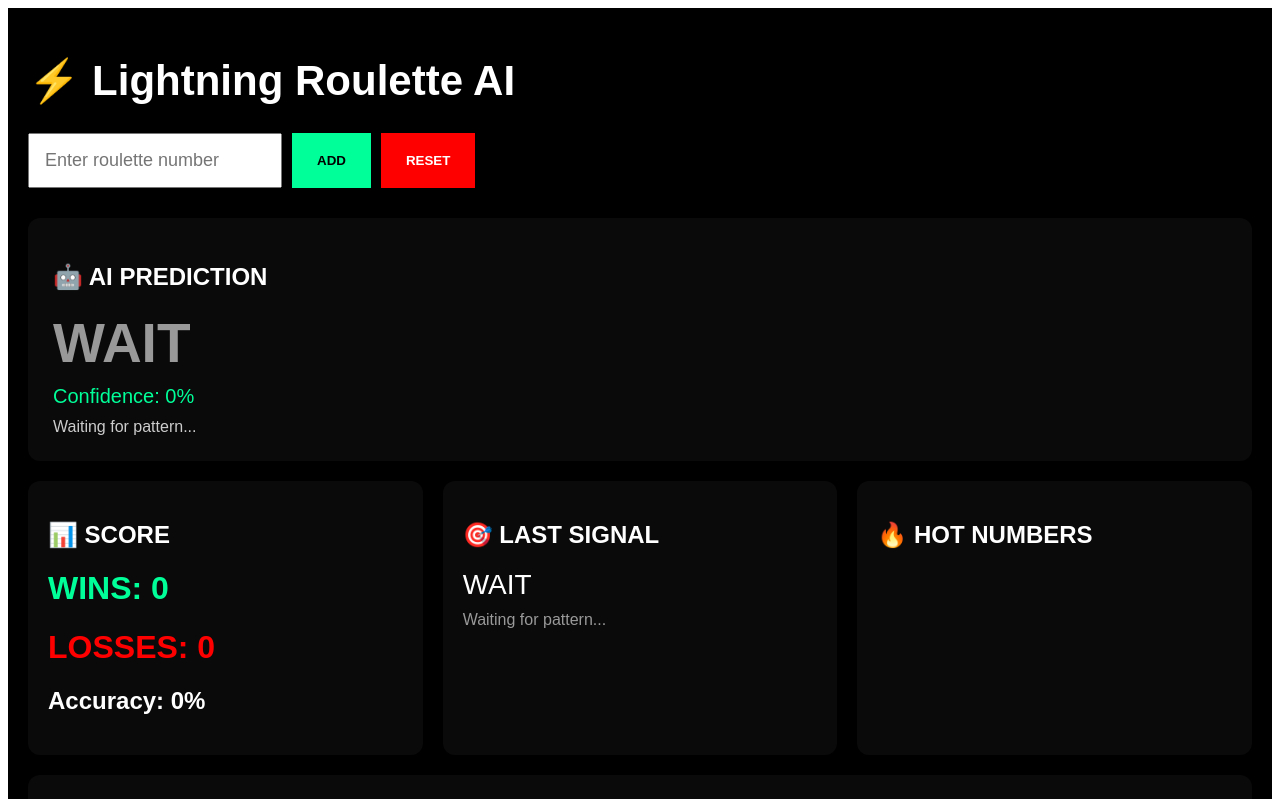
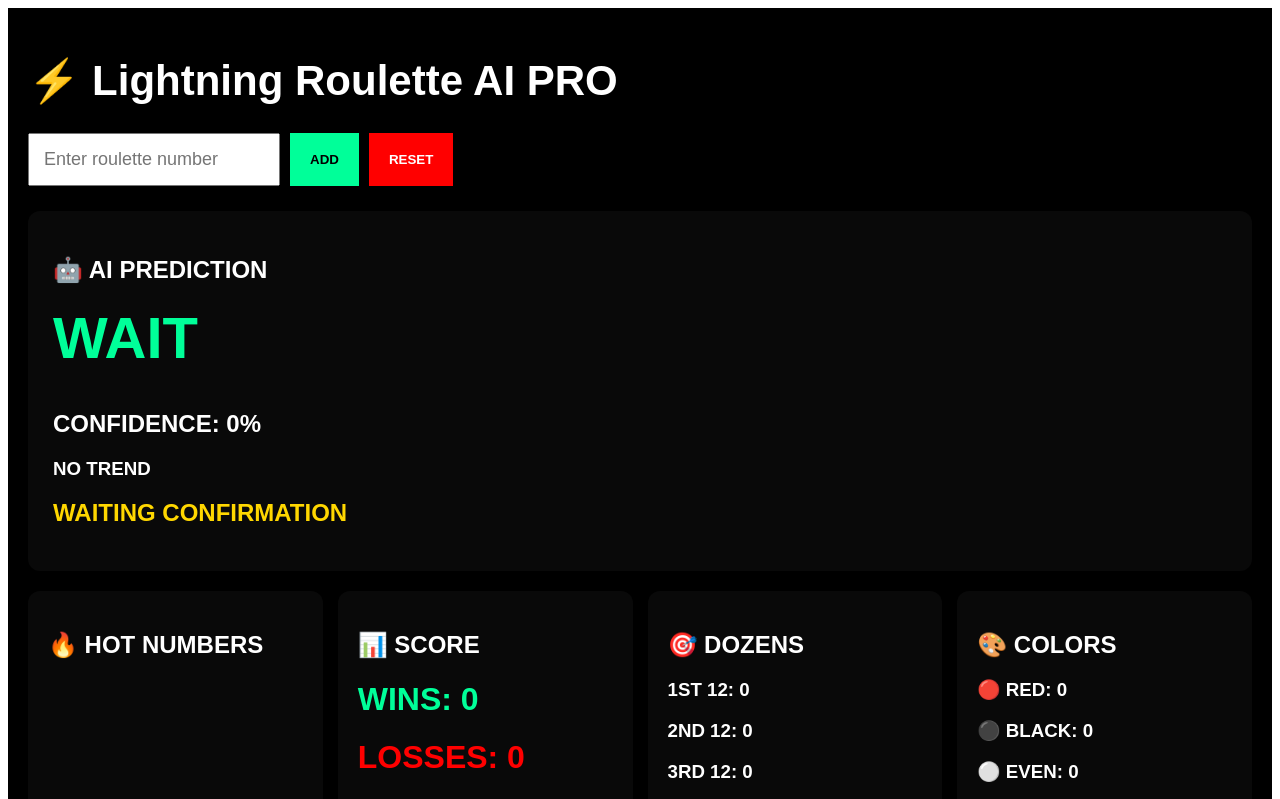
Before and after one commit to leonardoans07/roleta, a Next.js app: page / in a window 1280 px wide. Shown: the top 799 px of the page. Built offline with nearby package versions, Linux system fonts and the light colour scheme.

Commit message:
Update page.js

```diff
--- a/app/page.js
+++ b/app/page.js
@@ -1,463 +1,479 @@
-'use client'
-
-import { useState } from 'react'
+"use client";
+import { useState } from "react";
 
 export default function Home() {
-  const [input, setInput] = useState('')
-  const [numbers, setNumbers] = useState([])
-  const [prediction, setPrediction] = useState('WAIT')
-  const [confidence, setConfidence] = useState(0)
-  const [signalType, setSignalType] = useState('Waiting for pattern...')
-  const [wins, setWins] = useState(0)
-  const [losses, setLosses] = useState(0)
-  const [lastPrediction, setLastPrediction] = useState(null)
+  const [number, setNumber] = useState("");
+  const [history, setHistory] = useState([]);
+  const [prediction, setPrediction] = useState("WAIT");
+  const [confidence, setConfidence] = useState(0);
+  const [trend, setTrend] = useState("NO TREND");
+  const [status, setStatus] = useState("WAITING CONFIRMATION");
 
-  const europeanWheel = [
-    0, 32, 15, 19, 4, 21, 2, 25,
-    17, 34, 6, 27, 13, 36, 11, 30,
-    8, 23, 10, 5, 24, 16, 33, 1,
-    20, 14, 31, 9, 22, 18, 29, 7,
-    28, 12, 35, 3, 26
-  ]
+  const [wins, setWins] = useState(0);
+  const [losses, setLosses] = useState(0);
 
-  const redNumbers = [
-    1,3,5,7,9,12,14,16,18,19,
-    21,23,25,27,30,32,34,36
-  ]
+  const [lastSignal, setLastSignal] = useState(null);
+  const [signalActive, setSignalActive] = useState(false);
 
-  function getColor(num) {
-    if (num === 0) return 'green'
-    return redNumbers.includes(num) ? 'red' : 'black'
+  const rouletteColors = {
+    red: [
+      1,3,5,7,9,12,14,16,18,
+      19,21,23,25,27,30,32,34,36
+    ]
+  };
+
+  const voisins = [
+    22,18,29,7,28,12,35,3,26,
+    0,32,15,19,4,21,2,25
+  ];
+
+  function getColor(n) {
+    if (n === 0) return "green";
+    return rouletteColors.red.includes(n) ? "red" : "black";
   }
 
-  function getDozen(num) {
-    if (num >= 1 && num <= 12) return '1ST 12'
-    if (num >= 13 && num <= 24) return '2ND 12'
-    if (num >= 25 && num <= 36) return '3RD 12'
-    return 'ZERO'
+  function getDozen(n) {
+    if (n >= 1 && n <= 12) return "1ST 12";
+    if (n >= 13 && n <= 24) return "2ND 12";
+    if (n >= 25 && n <= 36) return "3RD 12";
+    return "ZERO";
   }
 
-  function getSector(num) {
-    const voisins = [
-      22,18,29,7,28,12,35,3,26,
-      0,32,15,19,4,21,2,25
-    ]
-
-    const tiers = [
-      27,13,36,11,30,8,
-      23,10,5,24,16,33
-    ]
-
-    const orphelins = [
-      1,20,14,31,9,17,34,6
-    ]
-
-    if (voisins.includes(num)) return 'VOISINS'
-    if (tiers.includes(num)) return 'TIERS'
-    if (orphelins.includes(num)) return 'ORPHELINS'
-    return 'ZERO'
-  }
-
-  function analyzePatterns(list) {
-    if (list.length < 6) {
-      setPrediction('WAIT')
-      setConfidence(0)
-      setSignalType('Collecting data...')
-      return
-    }
-
-    const recent = list.slice(0, 8)
-
-    // DOZENS
-    let dozenCount = {
-      '1ST 12': 0,
-      '2ND 12': 0,
-      '3RD 12': 0
-    }
-
-    // SECTORS
-    let sectorCount = {
-      VOISINS: 0,
-      TIERS: 0,
-      ORPHELINS: 0
-    }
-
-    recent.forEach(n => {
-      const dz = getDozen(n)
-      const sector = getSector(n)
-
-      if (dz !== 'ZERO') {
-        dozenCount[dz]++
-      }
-
-      if (sector !== 'ZERO') {
-        sectorCount[sector]++
-      }
-    })
-
-    let bestDozen = Object.keys(dozenCount).reduce((a, b) =>
-      dozenCount[a] > dozenCount[b] ? a : b
-    )
-
-    let bestSector = Object.keys(sectorCount).reduce((a, b) =>
-      sectorCount[a] > sectorCount[b] ? a : b
-    )
-
-    let dozenScore = dozenCount[bestDozen]
-    let sectorScore = sectorCount[bestSector]
-
-    // PRIORIDADE MAIOR PARA SETORES
-    if (sectorScore >= 4) {
-      setPrediction(bestSector)
-      setConfidence(85 + sectorScore)
-      setSignalType('🔥 Strong wheel sector repetition')
-
-      setLastPrediction({
-        type: 'sector',
-        value: bestSector
-      })
-
-      return
-    }
-
-    // DEZENAS
-    if (dozenScore >= 5) {
-      setPrediction(bestDozen)
-      setConfidence(70 + dozenScore)
-      setSignalType('📈 Dozen momentum detected')
-
-      setLastPrediction({
-        type: 'dozen',
-        value: bestDozen
-      })
-
-      return
-    }
-
-    // ANALISE DE PROXIMIDADE NA RODA
-    let closeHits = 0
-
-    for (let i = 0; i < recent.length - 1; i++) {
-      const current = europeanWheel.indexOf(recent[i])
-      const next = europeanWheel.indexOf(recent[i + 1])
-
-      let diff = Math.abs(current - next)
-
-      if (diff <= 4 || diff >= 33) {
-        closeHits++
-      }
-    }
-
-    if (closeHits >= 4) {
-      setPrediction('VOISINS')
-      setConfidence(78)
-      setSignalType('🎯 Wheel proximity detected')
-
-      setLastPrediction({
-        type: 'sector',
-        value: 'VOISINS'
-      })
-
-      return
-    }
-
-    setPrediction('WAIT')
-    setConfidence(0)
-    setSignalType('No strong pattern')
-  }
-
-  function checkWin(newNumber) {
-    if (!lastPrediction) return
-
-    let isWin = false
-
-    if (lastPrediction.type === 'dozen') {
-      if (getDozen(newNumber) === lastPrediction.value) {
-        isWin = true
-      }
-    }
-
-    if (lastPrediction.type === 'sector') {
-      if (getSector(newNumber) === lastPrediction.value) {
-        isWin = true
-      }
-    }
-
-    if (isWin) {
-      setWins(prev => prev + 1)
-    } else {
-      setLosses(prev => prev + 1)
-    }
+  function getSector(n) {
+    if (voisins.includes(n)) return "VOISINS";
+    if (n === 0) return "ZERO";
+    if ([1,6,9,14,17,20,31,34].includes(n)) return "ORPHELINS";
+    return "TIERS";
   }
 
   function addNumber() {
-    const num = parseInt(input)
+    const n = parseInt(number);
 
-    if (isNaN(num) || num < 0 || num > 36) return
+    if (isNaN(n) || n < 0 || n > 36) return;
 
-    checkWin(num)
+    const updated = [n, ...history].slice(0, 30);
 
-    const updated = [num, ...numbers].slice(0, 30)
+    // =========================
+    // CHECK WIN / LOSS
+    // =========================
 
-    setNumbers(updated)
+    if (signalActive && lastSignal) {
+      let win = false;
 
-    analyzePatterns(updated)
+      if (lastSignal.type === "DOZEN") {
+        win = getDozen(n) === lastSignal.value;
+      }
 
-    setInput('')
+      if (lastSignal.type === "SECTOR") {
+        win = getSector(n) === lastSignal.value;
+      }
+
+      if (win) {
+        setWins(prev => prev + 1);
+        setStatus("✅ WIN");
+      } else {
+        setLosses(prev => prev + 1);
+        setStatus("❌ LOSS");
+      }
+
+      setSignalActive(false);
+    }
+
+    // =========================
+    // ANALYSIS
+    // =========================
+
+    const last5 = updated.slice(0, 5);
+
+    const dozens = {};
+    const sectors = {};
+    const colors = {};
+
+    last5.forEach(num => {
+      const d = getDozen(num);
+      const s = getSector(num);
+      const c = getColor(num);
+
+      dozens[d] = (dozens[d] || 0) + 1;
+      sectors[s] = (sectors[s] || 0) + 1;
+      colors[c] = (colors[c] || 0) + 1;
+    });
+
+    let bestDozen = "";
+    let bestDozenCount = 0;
+
+    Object.entries(dozens).forEach(([key, val]) => {
+      if (val > bestDozenCount) {
+        bestDozen = key;
+        bestDozenCount = val;
+      }
+    });
+
+    let bestSector = "";
+    let bestSectorCount = 0;
+
+    Object.entries(sectors).forEach(([key, val]) => {
+      if (val > bestSectorCount) {
+        bestSector = key;
+        bestSectorCount = val;
+      }
+    });
+
+    // =========================
+    // SMART AI LOGIC
+    // =========================
+
+    let nextPrediction = "WAIT";
+    let nextConfidence = 0;
+    let nextTrend = "NO TREND";
+    let nextStatus = "WAITING CONFIRMATION";
+
+    // VERY STRONG SIGNAL
+    if (
+      bestDozenCount >= 4 &&
+      bestSectorCount >= 3
+    ) {
+      nextPrediction = `${bestDozen}`;
+      nextConfidence = 92;
+      nextTrend = "🔥 STRONG TREND";
+
+      setLastSignal({
+        type: "DOZEN",
+        value: bestDozen
+      });
+
+      setSignalActive(true);
+
+      nextStatus = "🎯 ENTRY CONFIRMED";
+    }
+
+    // MEDIUM SIGNAL
+    else if (
+      bestDozenCount >= 3 &&
+      bestSectorCount >= 2
+    ) {
+      nextPrediction = `${bestDozen}`;
+      nextConfidence = 75;
+      nextTrend = "📈 MEDIUM TREND";
+
+      setLastSignal({
+        type: "DOZEN",
+        value: bestDozen
+      });
+
+      setSignalActive(true);
+
+      nextStatus = "⚡ POSSIBLE ENTRY";
+    }
+
+    // SECTOR TREND
+    else if (
+      bestSectorCount >= 4
+    ) {
+      nextPrediction = `${bestSector}`;
+      nextConfidence = 80;
+      nextTrend = "🎡 SECTOR DOMINANCE";
+
+      setLastSignal({
+        type: "SECTOR",
+        value: bestSector
+      });
+
+      setSignalActive(true);
+
+      nextStatus = "🎯 SECTOR ENTRY";
+    }
+
+    setPrediction(nextPrediction);
+    setConfidence(nextConfidence);
+    setTrend(nextTrend);
+
+    if (!signalActive) {
+      setStatus(nextStatus);
+    }
+
+    setHistory(updated);
+    setNumber("");
   }
 
-  function resetAll() {
-    setNumbers([])
-    setPrediction('WAIT')
-    setConfidence(0)
-    setSignalType('Waiting...')
-    setWins(0)
-    setLosses(0)
-    setLastPrediction(null)
-  }
+  const hotNumbers = {};
 
-  const accuracy =
-    wins + losses > 0
-      ? ((wins / (wins + losses)) * 100).toFixed(1)
-      : 0
+  history.forEach(n => {
+    hotNumbers[n] = (hotNumbers[n] || 0) + 1;
+  });
+
+  const topHot = Object.entries(hotNumbers)
+    .sort((a,b) => b[1]-a[1])
+    .slice(0,5);
+
+  const redCount = history.filter(n => getColor(n)==="red").length;
+  const blackCount = history.filter(n => getColor(n)==="black").length;
+  const evenCount = history.filter(n => n !==0 && n % 2 ===0).length;
+  const oddCount = history.filter(n => n % 2 !==0).length;
+
+  const dozen1 = history.filter(n => n>=1 && n<=12).length;
+  const dozen2 = history.filter(n => n>=13 && n<=24).length;
+  const dozen3 = history.filter(n => n>=25 && n<=36).length;
 
   return (
     <main
       style={{
-        background: '#000',
-        minHeight: '100vh',
-        color: 'white',
-        padding: 20,
-        fontFamily: 'Arial'
+        background:"#000",
+        minHeight:"100vh",
+        color:"#fff",
+        padding:"20px",
+        fontFamily:"Arial"
       }}
     >
-      <h1 style={{ fontSize: 42 }}>
-        ⚡ Lightning Roulette AI
+      <h1 style={{fontSize:"42px"}}>
+        ⚡ Lightning Roulette AI PRO
       </h1>
 
-      <div
-        style={{
-          display: 'flex',
-          gap: 10,
-          marginTop: 20
-        }}
-      >
+      <div style={{display:"flex",gap:"10px",marginTop:"20px"}}>
         <input
-          value={input}
-          onChange={(e) => setInput(e.target.value)}
+          value={number}
+          onChange={(e)=>setNumber(e.target.value)}
           placeholder="Enter roulette number"
           style={{
-            padding: 15,
-            fontSize: 18,
-            width: 220,
-            color: 'black'
+            padding:"14px",
+            width:"220px",
+            fontSize:"18px",
+            color:"#000"
           }}
         />
 
         <button
           onClick={addNumber}
           style={{
-            background: '#00ff99',
-            border: 'none',
-            padding: '15px 25px',
-            fontWeight: 'bold',
-            cursor: 'pointer'
+            background:"#00ff99",
+            color:"#000",
+            border:"none",
+            padding:"14px 20px",
+            fontWeight:"bold",
+            cursor:"pointer"
           }}
         >
           ADD
         </button>
 
         <button
-          onClick={resetAll}
+          onClick={()=>{
+            setHistory([]);
+            setPrediction("WAIT");
+            setWins(0);
+            setLosses(0);
+            setStatus("RESET");
+            setConfidence(0);
+          }}
           style={{
-            background: 'red',
-            border: 'none',
-            padding: '15px 25px',
-            color: 'white',
-            fontWeight: 'bold',
-            cursor: 'pointer'
+            background:"red",
+            color:"#fff",
+            border:"none",
+            padding:"14px 20px",
+            fontWeight:"bold",
+            cursor:"pointer"
           }}
         >
           RESET
         </button>
       </div>
 
+      {/* AI BOX */}
+
       <div
         style={{
-          background: '#0a0a0a',
-          marginTop: 30,
-          padding: 25,
-          borderRadius: 12
+          background:"#090909",
+          marginTop:"25px",
+          padding:"25px",
+          borderRadius:"12px"
         }}
       >
         <h2>🤖 AI PREDICTION</h2>
 
-        <div
+        <h1
           style={{
-            fontSize: 55,
-            color:
-              prediction === 'WAIT'
-                ? '#999'
-                : '#00ff99',
-            fontWeight: 'bold'
+            color:"#00ff99",
+            fontSize:"58px",
+            marginTop:"10px"
           }}
         >
           {prediction}
-        </div>
+        </h1>
+
+        <h2 style={{marginTop:"15px"}}>
+          CONFIDENCE: {confidence}%
+        </h2>
+
+        <h3 style={{marginTop:"10px"}}>
+          {trend}
+        </h3>
+
+        <h2
+          style={{
+            marginTop:"15px",
+            color:"#ffd700"
+          }}
+        >
+          {status}
+        </h2>
+      </div>
+
+      {/* GRID */}
+
+      <div
+        style={{
+          display:"grid",
+          gridTemplateColumns:"repeat(4,1fr)",
+          gap:"15px",
+          marginTop:"20px"
+        }}
+      >
+
+        {/* HOT */}
 
         <div
           style={{
-            marginTop: 10,
-            fontSize: 20,
-            color: '#00ff99'
-          }}
-        >
-          Confidence: {confidence}%
-        </div>
-
-        <div
-          style={{
-            marginTop: 10,
-            color: '#ccc'
-          }}
-        >
-          {signalType}
-        </div>
-      </div>
-
-      <div
-        style={{
-          display: 'grid',
-          gridTemplateColumns: '1fr 1fr 1fr',
-          gap: 20,
-          marginTop: 20
-        }}
-      >
-        <div
-          style={{
-            background: '#0a0a0a',
-            padding: 20,
-            borderRadius: 12
-          }}
-        >
-          <h2>📊 SCORE</h2>
-
-          <h1 style={{ color: '#00ff99' }}>
-            WINS: {wins}
-          </h1>
-
-          <h1 style={{ color: 'red' }}>
-            LOSSES: {losses}
-          </h1>
-
-          <h2>
-            Accuracy: {accuracy}%
-          </h2>
-        </div>
-
-        <div
-          style={{
-            background: '#0a0a0a',
-            padding: 20,
-            borderRadius: 12
-          }}
-        >
-          <h2>🎯 LAST SIGNAL</h2>
-
-          <div style={{ fontSize: 28 }}>
-            {prediction}
-          </div>
-
-          <div
-            style={{
-              marginTop: 10,
-              color: '#999'
-            }}
-          >
-            {signalType}
-          </div>
-        </div>
-
-        <div
-          style={{
-            background: '#0a0a0a',
-            padding: 20,
-            borderRadius: 12
+            background:"#090909",
+            padding:"20px",
+            borderRadius:"12px"
           }}
         >
           <h2>🔥 HOT NUMBERS</h2>
 
           <div
             style={{
-              display: 'flex',
-              flexWrap: 'wrap',
-              gap: 10,
-              marginTop: 15
+              display:"flex",
+              flexWrap:"wrap",
+              gap:"10px",
+              marginTop:"15px"
             }}
           >
-            {[...new Set(numbers)]
-              .slice(0, 6)
-              .map((n, i) => (
-                <div
-                  key={i}
-                  style={{
-                    background: '#00ff99',
-                    color: 'black',
-                    padding: '10px 15px',
-                    borderRadius: 8,
-                    fontWeight: 'bold'
-                  }}
-                >
-                  {n}
-                </div>
-              ))}
+            {topHot.map(([n,c])=>(
+              <div
+                key={n}
+                style={{
+                  background:"#00ff99",
+                  color:"#000",
+                  padding:"10px",
+                  borderRadius:"8px",
+                  fontWeight:"bold"
+                }}
+              >
+                {n} ({c}x)
+              </div>
+            ))}
           </div>
         </div>
+
+        {/* SCORE */}
+
+        <div
+          style={{
+            background:"#090909",
+            padding:"20px",
+            borderRadius:"12px"
+          }}
+        >
+          <h2>📊 SCORE</h2>
+
+          <h1 style={{color:"#00ff99"}}>
+            WINS: {wins}
+          </h1>
+
+          <h1 style={{color:"red"}}>
+            LOSSES: {losses}
+          </h1>
+
+          <h2>
+            ACCURACY: {
+              wins + losses > 0
+              ? ((wins/(wins+losses))*100).toFixed(1)
+              : 0
+            }%
+          </h2>
+        </div>
+
+        {/* DOZENS */}
+
+        <div
+          style={{
+            background:"#090909",
+            padding:"20px",
+            borderRadius:"12px"
+          }}
+        >
+          <h2>🎯 DOZENS</h2>
+
+          <h3>1ST 12: {dozen1}</h3>
+          <h3>2ND 12: {dozen2}</h3>
+          <h3>3RD 12: {dozen3}</h3>
+        </div>
+
+        {/* COLORS */}
+
+        <div
+          style={{
+            background:"#090909",
+            padding:"20px",
+            borderRadius:"12px"
+          }}
+        >
+          <h2>🎨 COLORS</h2>
+
+          <h3>🔴 RED: {redCount}</h3>
+          <h3>⚫ BLACK: {blackCount}</h3>
+          <h3>⚪ EVEN: {evenCount}</h3>
+          <h3>🟣 ODD: {oddCount}</h3>
+        </div>
+
       </div>
+
+      {/* HISTORY */}
 
       <div
         style={{
-          background: '#0a0a0a',
-          marginTop: 20,
-          padding: 20,
-          borderRadius: 12
+          background:"#090909",
+          padding:"20px",
+          borderRadius:"12px",
+          marginTop:"20px"
         }}
       >
-        <h2>🎲 LAST 30 NUMBERS</h2>
+        <h2>🕓 LAST 30 NUMBERS</h2>
 
         <div
           style={{
-            display: 'flex',
-            flexWrap: 'wrap',
-            gap: 10,
-            marginTop: 15
+            display:"flex",
+            flexWrap:"wrap",
+            gap:"10px",
+            marginTop:"15px"
           }}
         >
-          {numbers.map((num, i) => (
+          {history.map((n,index)=>(
             <div
-              key={i}
+              key={index}
               style={{
-                width: 50,
-                height: 50,
-                borderRadius: 10,
+                width:"45px",
+                height:"45px",
+                borderRadius:"8px",
                 background:
-                  getColor(num) === 'red'
-                    ? '#ff3355'
-                    : getColor(num) === 'black'
-                    ? '#222'
-                    : 'green',
-                display: 'flex',
-                alignItems: 'center',
-                justifyContent: 'center',
-                fontWeight: 'bold',
-                fontSize: 20
+                  getColor(n)==="red"
+                  ? "#ff3355"
+                  : getColor(n)==="black"
+                  ? "#222"
+                  : "#00ff99",
+                display:"flex",
+                justifyContent:"center",
+                alignItems:"center",
+                fontWeight:"bold",
+                fontSize:"18px"
               }}
             >
-              {num}
+              {n}
             </div>
           ))}
         </div>
       </div>
+
     </main>
-  )
+  );
 }
```
